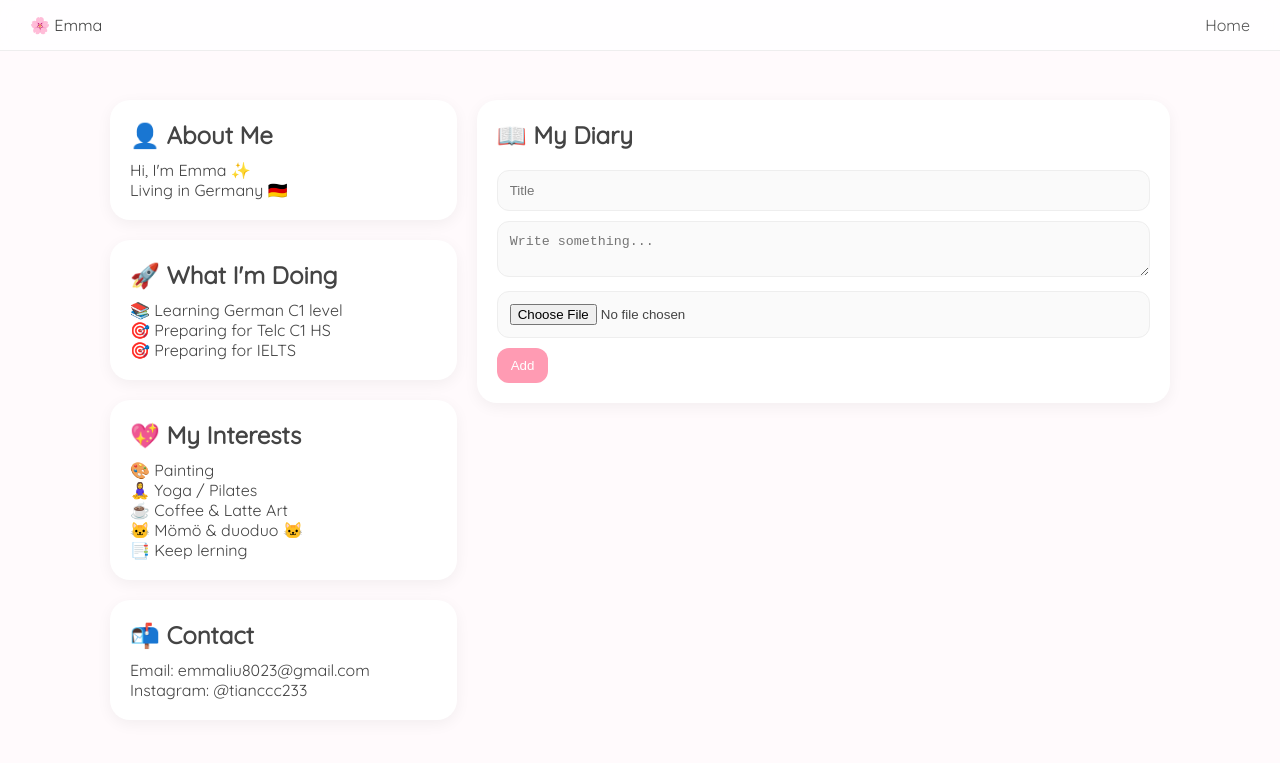
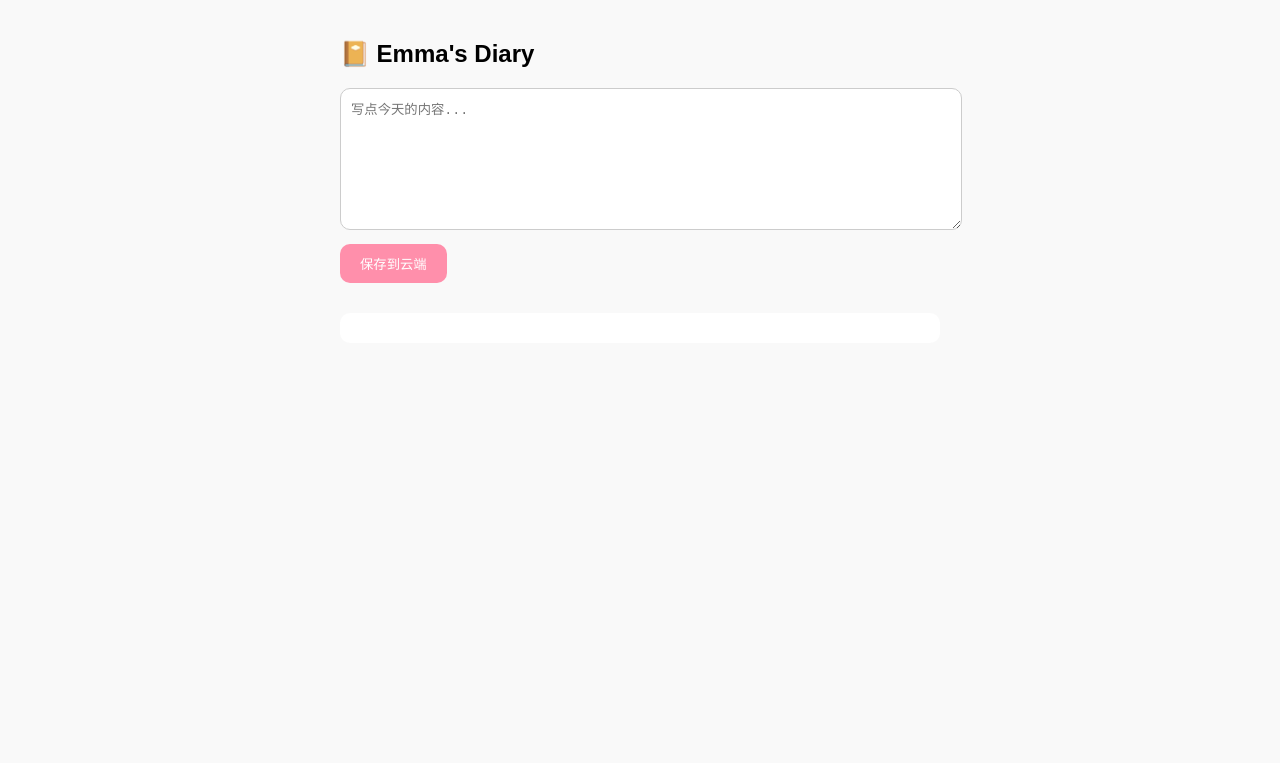
Before and after one commit to lxhahahah/emma-homepage, a plain HTML site: page index.html in a window 1280 px wide. Drawn offline with Linux system fonts and the light colour scheme; no server answers.

Commit message:
Refactor index.html for diary application
Updated the HTML structure and styles for a diary application, changing the language to Chinese, modifying the title, and adding a textarea and button for diary entries. Adjusted styles for body, buttons, and output display.

```diff
--- a/index.html
+++ b/index.html
@@ -1,252 +1,127 @@
 <!DOCTYPE html>
-<html lang="en">
+<html lang="zh">
 <head>
   <meta charset="UTF-8">
-  <meta name="viewport" content="width=device-width, initial-scale=1.0">
-  <title>Emma Portfolio</title>
-
-  <link href="https://fonts.googleapis.com/css2?family=Quicksand&display=swap" rel="stylesheet">
+  <title>Emma Diary ☁️</title>
 
   <style>
-    *{margin:0;padding:0;box-sizing:border-box}
-
-    body{
-      font-family:'Quicksand', sans-serif;
-      background:#fffafc;
-      color:#444;
+    body {
+      font-family: Arial;
+      max-width: 600px;
+      margin: 40px auto;
+      background: #f9f9f9;
     }
 
-    nav{
-      position:fixed;
-      top:0;
-      width:100%;
-      background:#ffffffcc;
-      backdrop-filter:blur(10px);
-      display:flex;
-      justify-content:space-between;
-      padding:15px 30px;
-      border-bottom:1px solid #eee;
-      z-index:1000;
+    textarea {
+      width: 100%;
+      height: 120px;
+      padding: 10px;
+      border-radius: 10px;
+      border: 1px solid #ccc;
     }
 
-    nav a{color:#555;margin-left:20px;text-decoration:none}
-
-    .container{
-      max-width:1100px;
-      margin:80px auto;
-      padding:20px;
-      display:grid;
-      grid-template-columns:1fr 2fr;
-      gap:20px;
+    button {
+      margin-top: 10px;
+      padding: 10px 20px;
+      border: none;
+      border-radius: 10px;
+      background: #ff8fab;
+      color: white;
+      cursor: pointer;
     }
 
-    .card{
-      background:white;
-      padding:20px;
-      border-radius:20px;
-      box-shadow:0 4px 15px rgba(0,0,0,0.05);
-      margin-bottom:20px;
-      transition:0.3s;
+    #output {
+      margin-top: 30px;
+      background: white;
+      padding: 15px;
+      border-radius: 10px;
     }
-
-    .card:hover{transform:translateY(-4px)}
-
-    h2{margin-bottom:10px}
-
-    textarea,input{
-      width:100%;
-      padding:12px;
-      margin-top:10px;
-      border-radius:12px;
-      border:1px solid #eee;
-      background:#fafafa;
-    }
-
-    button{
-      margin-top:10px;
-      padding:10px 14px;
-      border:none;
-      border-radius:12px;
-      background:#ff9bb3;
-      color:white;
-      cursor:pointer;
-      transition:0.2s;
-    }
-
-    button:hover{
-      transform:scale(1.05);
-      background:#ff7fa0;
-    }
-
-    img{
-      max-width:100%;
-      border-radius:12px;
-      margin-top:10px;
-    }
-
-    small{opacity:0.6;font-size:12px}
-
-    .left, .right{display:flex;flex-direction:column}
-
-    @media (max-width:768px){
-      .container{grid-template-columns:1fr}
-    }
-
   </style>
 </head>
 
 <body>
 
-<nav>
-  <div>🌸 Emma</div>
-  <div>
-    <a href="#">Home</a>
-  </div>
-</nav>
+  <h2>📔 Emma's Diary</h2>
 
-<div class="container">
+  <textarea id="diary" placeholder="写点今天的内容..."></textarea>
+  <button onclick="saveDiary()">保存到云端</button>
 
-  <!-- LEFT COLUMN -->
-  <div class="left">
+  <div id="output"></div>
 
-    <div class="card">
-      <h2>👤 About Me</h2>
-      <p>Hi, I'm Emma ✨</p>
-      <p>Living in Germany 🇩🇪</p>
-    </div>
+  <script type="module">
+    // 引入 Firebase
+    import { initializeApp } from "https://www.gstatic.com/firebasejs/10.12.2/firebase-app.js";
+    import { getFirestore, collection, addDoc, getDocs, orderBy, query }
+    from "https://www.gstatic.com/firebasejs/10.12.2/firebase-firestore.js";
 
-    <div class="card">
-      <h2>🚀 What I'm Doing</h2>
-      <p>📚 Learning German C1 level</p>
-      <p>🎯 Preparing for Telc C1 HS </p>
-      <p>🎯 Preparing for IELTS</p>
-    </div>
-
-    <div class="card">
-      <h2>💖 My Interests</h2>
-      <p>🎨 Painting</p>
-      <p>🧘‍♀️ Yoga / Pilates</p>
-      <p>☕️ Coffee & Latte Art</p>
-      <p>🐱  Mömö & duoduo 🐱</p>
-      <p>📑 Keep lerning</p>
-    </div>
-
-    <div class="card">
-      <h2>📬 Contact</h2>
-      <p>Email: emmaliu8023@gmail.com</p>
-      <p>Instagram: @tianccc233</p>
-    </div>
-
-  </div>
-
-  <!-- RIGHT COLUMN -->
-  <div class="right">
-
-    <div class="card">
-      <h2>📖 My Diary</h2>
-
-      <input id="titleInput" placeholder="Title">
-      <textarea id="diaryInput" placeholder="Write something..."></textarea>
-      <input type="file" id="imageInput" accept="image/*">
-
-      <button onclick="addEntry()">Add</button>
-
-      <div id="entries"></div>
-    </div>
-
-  </div>
-
-</div>
-
-<script>
-
-let entries = JSON.parse(localStorage.getItem('diaryV3')) || [];
-
-renderAll();
-
-function generateId(){
-  return Date.now();
-}
-
-function addEntry(){
-  const title = document.getElementById('titleInput').value;
-  const text = document.getElementById('diaryInput').value;
-  const fileInput = document.getElementById('imageInput');
-  const file = fileInput.files[0];
-
-  if(text.trim()==='' && !file) return;
-
-  const reader = new FileReader();
-
-  reader.onload = function(){
-    const entry = {
-      id: generateId(),
-      title,
-      text,
-      image: reader.result || null,
-      time: new Date().toLocaleString()
+    // ❗❗❗这里换成你的 firebaseConfig
+    const firebaseConfig = {
+     apiKey: "AIzaSyAWZ0RbDjd6ZKPPVIcmbYYQbAGgqIddC9o",
+     authDomain: "emma-home-debc4.firebaseapp.com",
+     projectId: "emma-home-debc4",
+     storageBucket: "emma-home-debc4.firebasestorage.app",
+     messagingSenderId: "136720026127",
+     appId: "1:136720026127:web:aa51fc64d6d023569a317a",
+     measurementId: "G-VYSJV2RGJN"
     };
 
-    entries.unshift(entry);
-    save();
-    renderAll();
-  }
+    // 初始化
+    const app = initializeApp(firebaseConfig);
+    const db = getFirestore(app);
 
-  if(file){
-    reader.readAsDataURL(file);
-  } else {
-    reader.onload();
-  }
+    // ✅ 保存日记
+    async function saveDiary() {
+      const content = document.getElementById("diary").value;
 
-  document.getElementById('titleInput').value='';
-  document.getElementById('diaryInput').value='';
-  fileInput.value='';
-}
+      if (!content.trim()) {
+        alert("不能保存空内容！");
+        return;
+      }
 
-function renderAll(){
-  const container = document.getElementById('entries');
-  container.innerHTML='';
+      try {
+        await addDoc(collection(db, "diaries"), {
+          text: content,
+          time: new Date()
+        });
 
-  entries.forEach(entry=>{
-    const div = document.createElement('div');
-    div.className='card';
+        alert("✅ 已保存！");
+        document.getElementById("diary").value = "";
 
-    div.innerHTML = `
-      <h3 contenteditable="true" onblur="editTitle(${entry.id}, this.innerText)">${entry.title || 'Untitled'}</h3>
-      <p contenteditable="true" onblur="editText(${entry.id}, this.innerText)">${entry.text || ''}</p>
-      ${entry.image ? `<img src="${entry.image}">` : ''}
-      <small>🕒 ${entry.time}</small>
+        loadDiary(); // 保存后刷新列表
+      } catch (e) {
+        alert("❌ 保存失败：" + e);
+      }
+    }
 
-      <button onclick="deleteEntry(${entry.id})">Delete</button>
-    `;
+    // ✅ 读取日记（按时间排序）
+    async function loadDiary() {
+      const q = query(collection(db, "diaries"), orderBy("time", "desc"));
+      const querySnapshot = await getDocs(q);
 
-    container.appendChild(div);
-  });
-}
+      let html = "";
 
-function save(){
-  localStorage.setItem('diaryV3', JSON.stringify(entries));
-}
+      querySnapshot.forEach((doc) => {
+        const data = doc.data();
 
-function deleteEntry(id){
-  entries = entries.filter(e=>e.id!==id);
-  save();
-  renderAll();
-}
+        html += `
+          <div style="margin-bottom:15px;">
+            <div>${data.text}</div>
+            <small>${new Date(data.time.seconds * 1000).toLocaleString()}</small>
+            <hr>
+          </div>
+        `;
+      });
 
-function editText(id, newText){
-  const entry = entries.find(e=>e.id===id);
-  entry.text = newText;
-  save();
-}
+      document.getElementById("output").innerHTML = html;
+    }
 
-function editTitle(id, newTitle){
-  const entry = entries.find(e=>e.id===id);
-  entry.title = newTitle;
-  save();
-}
+    // ❗关键：让按钮能调用
+    window.saveDiary = saveDiary;
 
-</script>
+    // 页面加载自动读取
+    window.onload = loadDiary;
+
+  </script>
 
 </body>
 </html>
```
